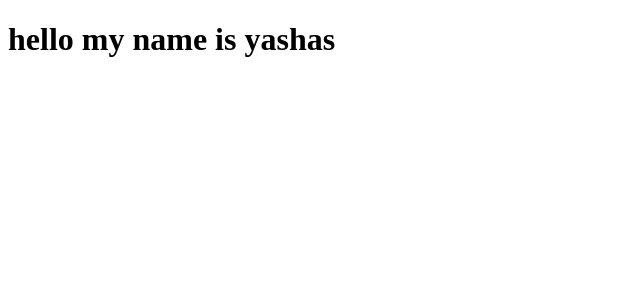
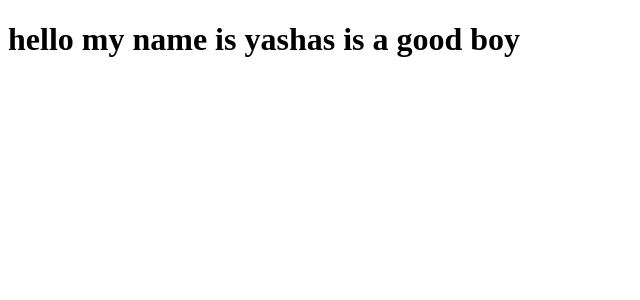
Before and after one commit to yashasbharadwaj1/sentimentfrontend, a React (Vite) app: page / in a window 1280 px wide. Shown: the top 300 px of the page, without its empty margins (0-640 px from the left). Built offline with nearby package versions, Linux system fonts and the light colour scheme.

Commit message:
daaa committ

```diff
--- a/src/App.jsx
+++ b/src/App.jsx
@@ -5,7 +5,7 @@ import "./index.css";
 function App() {
     return (
         <div >
-            <h1>hello my name is yashas</h1>
+            <h1>hello my name is yashas is a good boy</h1>
 
         </div>
     );
```
